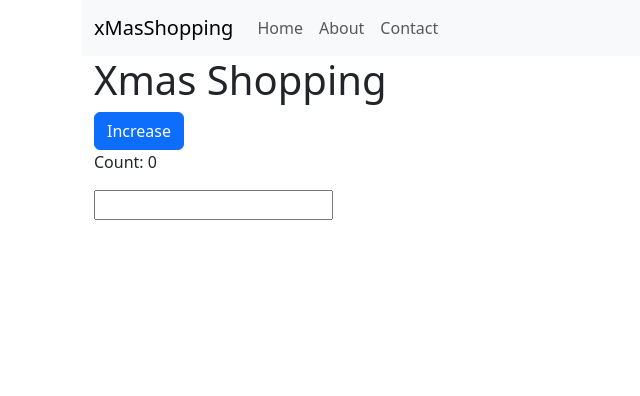
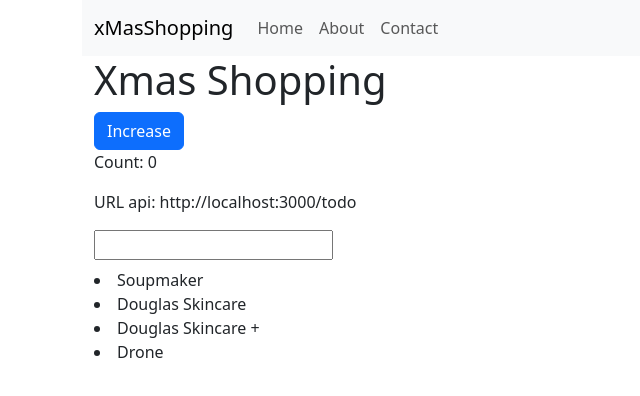
Before and after one commit to RVicki/Angular18, an Angular app in the folder js18/: page /home in a window 1280 px wide. Shown: the top 396 px of the page, without its empty margins (0-640 px from the left). Built offline with nearby package versions, Linux system fonts and the light colour scheme; data requests are answered from the project's data file.

Commit message:
added fetch methode and restapi call ngOnInit

```diff
--- a/js18/src/app/home/home.component.html
+++ b/js18/src/app/home/home.component.html
@@ -7,8 +7,12 @@
       </button>
       <p>Count: {{ count }}</p>
 
+      <p>URL api: {{ url }}</p>
       <input type="text" [(ngModel)]="myContent" />
       <h2>{{ myContent }}</h2>
+      @for (todo of todos; track todo.id) {
+      <li>{{ todo.title }}</li>
+      }
     </div>
   </div>
 </div>
--- a/js18/src/app/home/home.component.ts
+++ b/js18/src/app/home/home.component.ts
@@ -8,13 +8,35 @@ import { FormsModule } from '@angular/forms';
   templateUrl: './home.component.html',
   styleUrl: './home.component.css'
 })
-export class HomeComponent {
+export class HomeComponent { //always put everything in the class, not outside of it
   count:number = 0;
   title = 'Xmas Shopping';
-
   myContent:string = '';
+  url:string = 'http://localhost:3000/todo';
+  todos:any[] = []; //it's available now
 
   increaseCount() {
     this.count++; //gebruik van 'this' verplicht want we zitten in een class!
   }
+
+/* fetchMyData() {
+  fetch(this.url)
+  .then(response => response.json())
+  .then(json => console.log(json))
 }
+
+Underneath is the next step after adding url:string ... above under class*/
+
+  fetchMyData() {
+  fetch(this.url)
+  .then(response => response.json())
+  .then(json => this.todos = json)
+}
+
+  //al de gegevens in db.json invoegen! Moet erbij de volgende ngOnInit!
+  ngOnInit() {
+    /* console.log('yay, my init works!')  --> test*/
+
+    this.fetchMyData();
+  }
+}
--- /dev/null
+++ b/js18/src/db/db.json
@@ -0,0 +1,8 @@
+{
+    "todo": [
+        {"id": 1, "title": "Soupmaker", "owner": "V", "done": false},
+        {"id": 2, "title": "Douglas Skincare", "owner": "Z", "done": false},
+        {"id": 3, "title": "Douglas Skincare +", "owner": "A", "done": false},
+        {"id": 4, "title": "Drone", "owner": "M", "done": false}
+    ]
+  }
```
